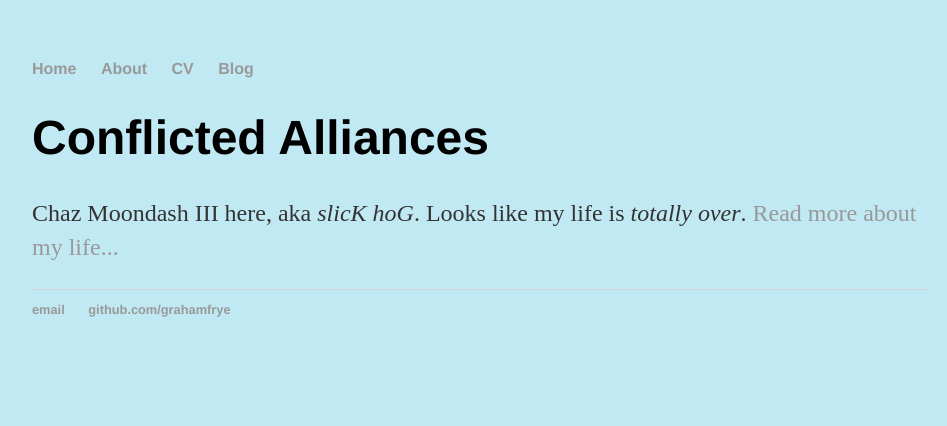
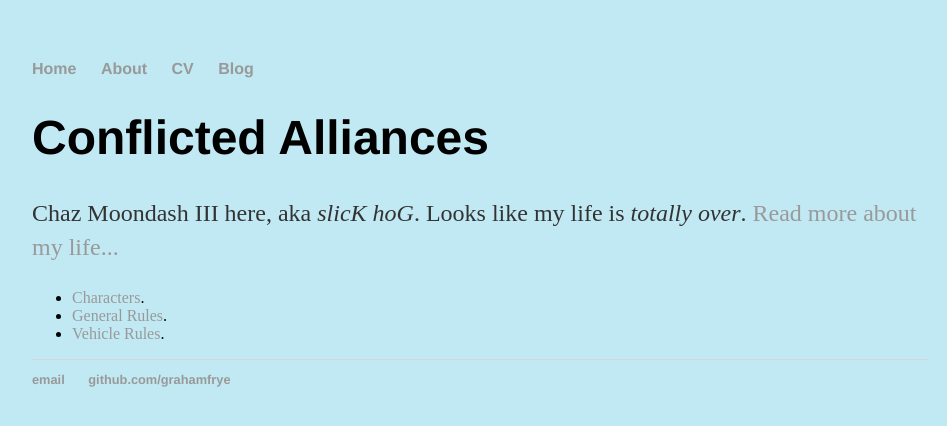
Before and after one commit to GrahamFrye/Conflicted-Alliances, a Jekyll site: the page built from index.html, in a window 1280 px wide. Shown: the top 426 px of the page, without its empty margins (160-1107 px from the left). Built offline with Jekyll 4.4.1, drawn with Linux system fonts in a browser that asks for light colours.

Commit message:
Update index.html

```diff
--- a/index.html
+++ b/index.html
@@ -6,3 +6,11 @@ title: Conflicted Alliances
     <h1>Conflicted Alliances</h1>
     <p>Chaz Moondash III here, aka <em>slicK hoG</em>. Looks like my life is <em>totally over</em>.   <a href="/Conflicted-Alliances/about">Read more about my life...</a></p>
   </div><!-- /.blurb -->
+
+<div class="main-links">
+	<ul>
+    <li><a href="#">Characters</a>.</li>
+    <li><a href="#">General Rules</a>.</li>
+    <li><a href="#">Vehicle Rules</a>.</li>
+	</ul>
+</div><!-- /.main-links -->
```
